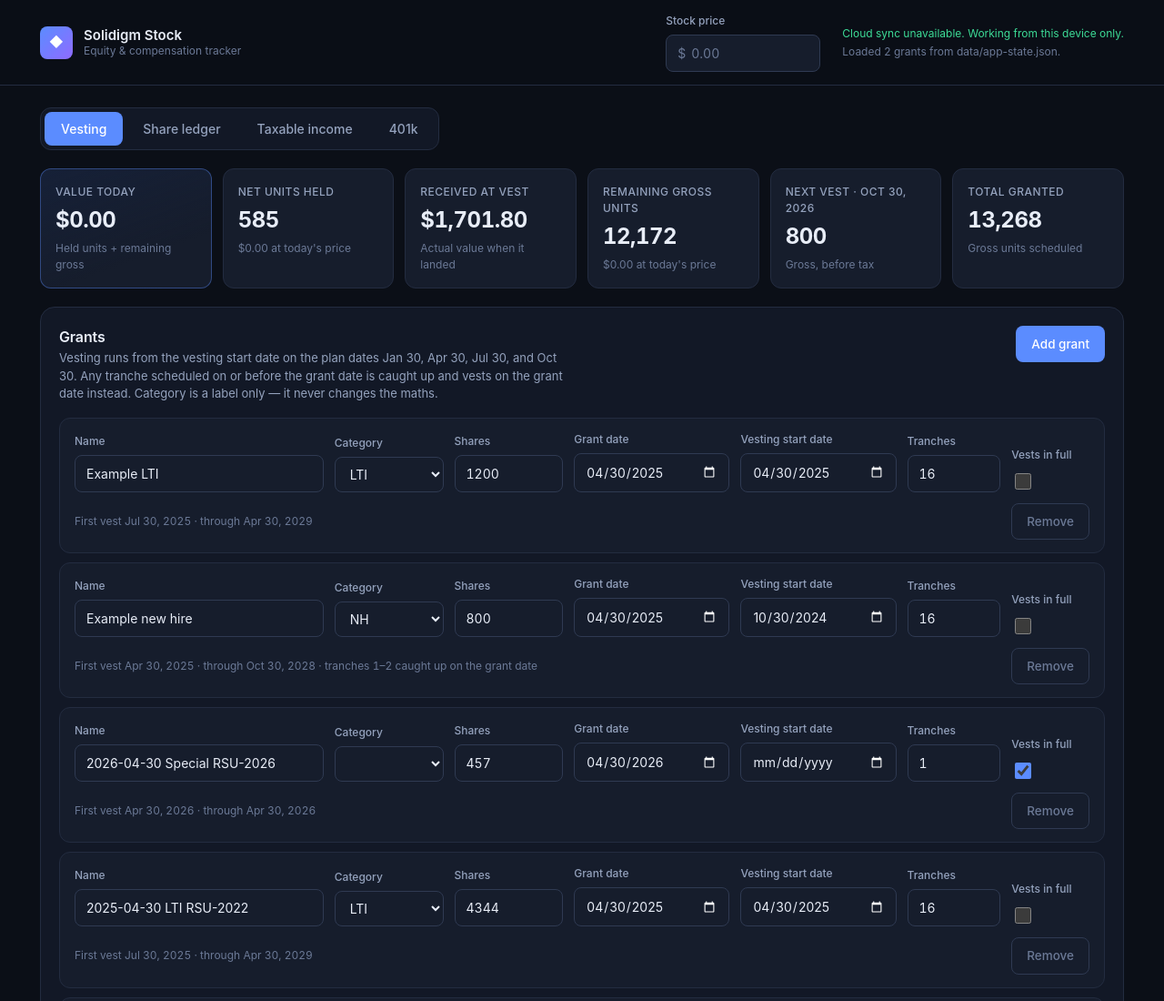
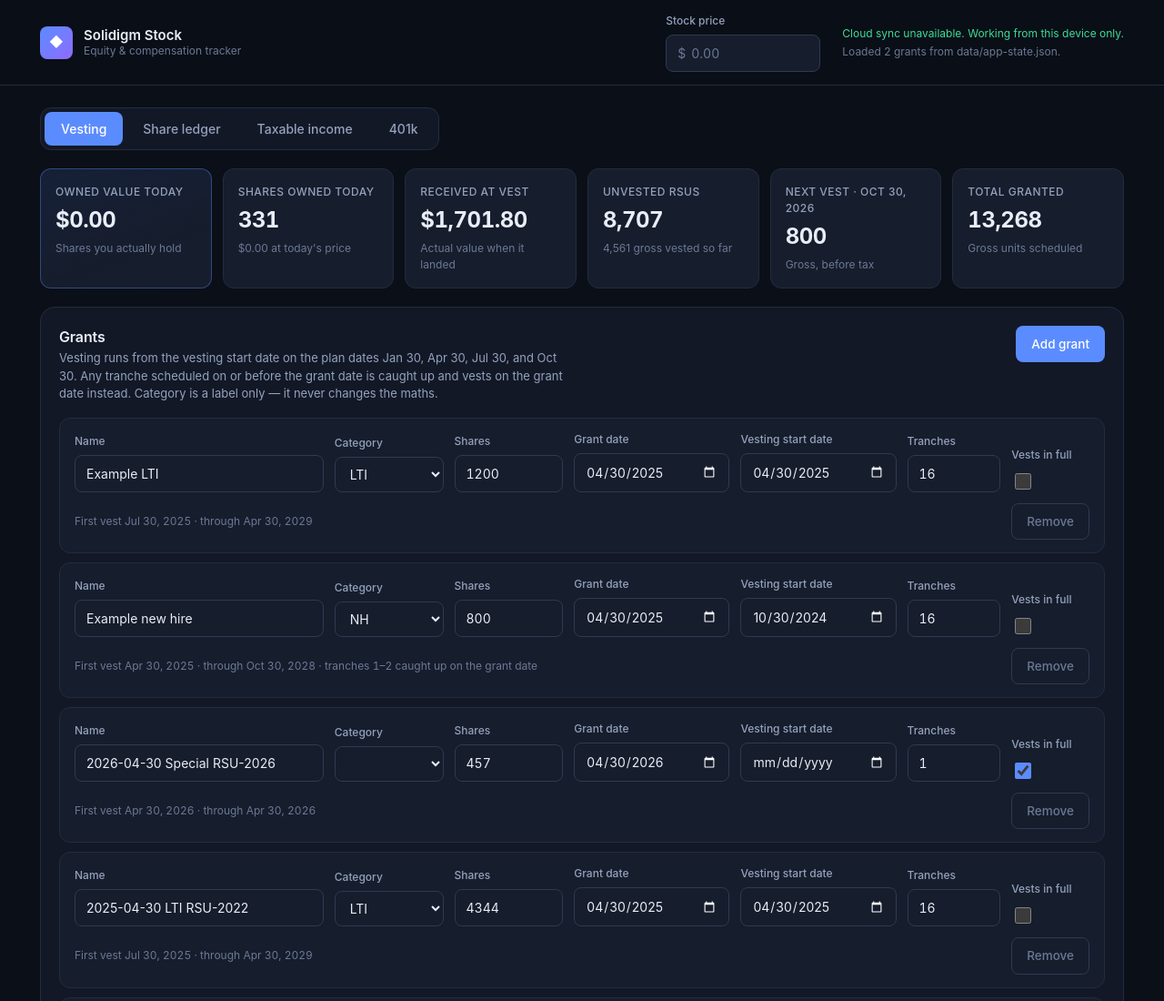
Before and after one commit to Felipe-Ma/solidigm-stock-calculator, a website with bundled scripts: page public/index.html in a window 1280 px wide. Shown: the top 1100 px of the page at 91% size. Built offline with nearby package versions, Linux system fonts and the light colour scheme; files whose address does not match are found by name.

Commit message:
Drive the vesting summary from the ledger
The vesting tab computed owned and remaining units from the schedule
alone, so it ignored cash-outs, purchases, and transfers and disagreed
with the share ledger. It now reads owned, gross vested, and unvested
from the ledger summary, leaving the ledger logic unchanged.

```diff
--- a/public/index.html
+++ b/public/index.html
@@ -45,12 +45,12 @@
       <div class="tab-panel is-active" id="stock-panel" role="tabpanel" aria-labelledby="stock-tab">
         <section class="stat-strip" aria-label="Portfolio summary">
           <article class="stat stat-accent">
-            <span class="stat-label">Value today</span>
+            <span class="stat-label">Owned value today</span>
             <strong class="stat-value" id="total-value">$0</strong>
-            <small class="stat-note">Held units + remaining gross</small>
+            <small class="stat-note">Shares you actually hold</small>
           </article>
           <article class="stat">
-            <span class="stat-label">Net units held</span>
+            <span class="stat-label">Shares owned today</span>
             <strong class="stat-value" id="held-units">0</strong>
             <small class="stat-note" id="held-value">$0 at today's price</small>
           </article>
@@ -60,9 +60,9 @@
             <small class="stat-note">Actual value when it landed</small>
           </article>
           <article class="stat">
-            <span class="stat-label">Remaining gross units</span>
+            <span class="stat-label">Unvested RSUs</span>
             <strong class="stat-value" id="future-units">0</strong>
-            <small class="stat-note" id="future-value">$0 at today's price</small>
+            <small class="stat-note" id="future-value">0 gross vested so far</small>
           </article>
           <article class="stat">
             <span class="stat-label" id="next-vest-caption">Next vest</span>
--- a/public/src/main.js
+++ b/public/src/main.js
@@ -2045,20 +2045,20 @@ function renderSchedule() {
   const schedule = getAdjustedSchedule(getSchedule());
   const today = startOfToday();
 
+  // Owned, vested, and unvested totals come from the ledger so both tabs report identical figures.
+  const summary = getLedgerSummary(getLedger());
   const totalGrossShares = schedule.reduce((sum, row) => sum + row.total, 0);
-  const heldNetUnits = schedule.reduce((sum, row) => sum + (row.isRecorded ? row.netUnits : 0), 0);
   const realizedTotal = schedule.reduce((sum, row) => sum + (row.receivedValue ?? 0), 0);
-  const remainingGrossUnits = schedule.reduce((sum, row) => sum + (row.isRecorded ? 0 : row.total), 0);
   const nextRow = schedule.find((row) => !row.isRecorded && row.date > today) || null;
   const dueRow = schedule.find((row) => !row.isRecorded && row.date <= today) || null;
 
   grandTotal.textContent = formatShares(totalGrossShares);
-  totalValue.textContent = formatCurrency((heldNetUnits + remainingGrossUnits) * stockPrice);
-  heldUnits.textContent = formatShares(heldNetUnits);
-  heldValue.textContent = `${formatCurrency(heldNetUnits * stockPrice)} at today's price`;
+  totalValue.textContent = formatCurrency(summary.owned * stockPrice);
+  heldUnits.textContent = formatShares(summary.owned);
+  heldValue.textContent = `${formatCurrency(summary.owned * stockPrice)} at today's price`;
   realizedValue.textContent = formatCurrency(realizedTotal);
-  futureUnits.textContent = formatShares(remainingGrossUnits);
-  futureValue.textContent = `${formatCurrency(remainingGrossUnits * stockPrice)} at today's price`;
+  futureUnits.textContent = formatShares(summary.unvested);
+  futureValue.textContent = `${formatShares(summary.grossVested)} gross vested so far`;
   nextVestValue.textContent = nextRow ? formatShares(nextRow.total) : '—';
   nextVestCaption.textContent = nextRow ? `Next vest · ${formatDate(nextRow.date)}` : 'Next vest';
 
```
